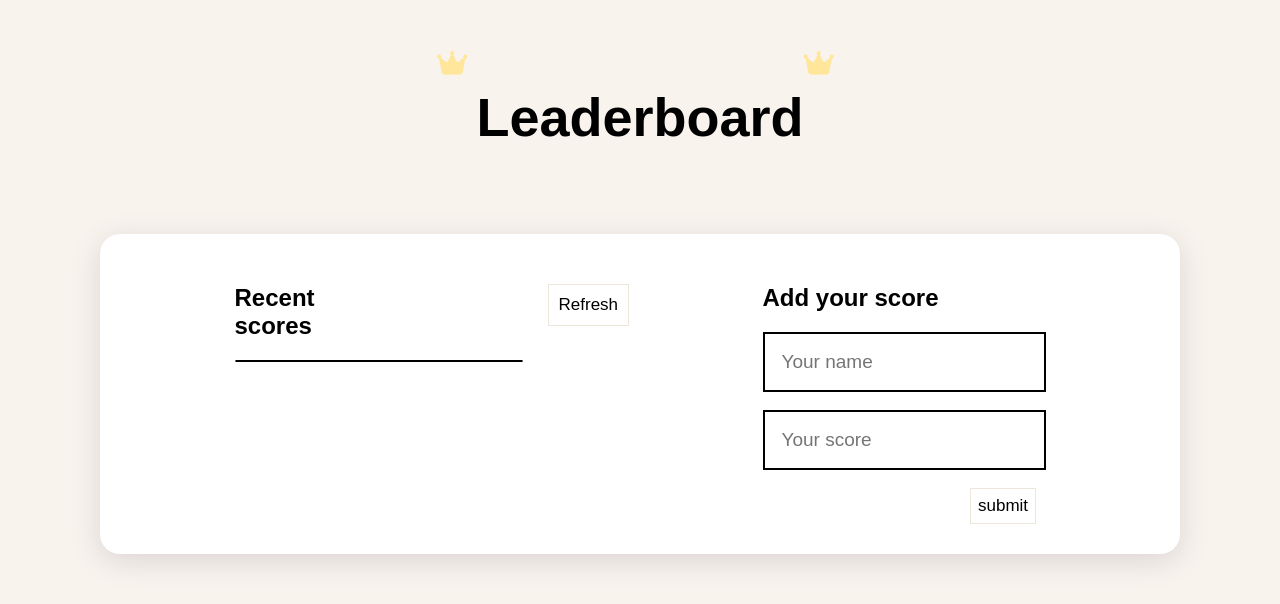
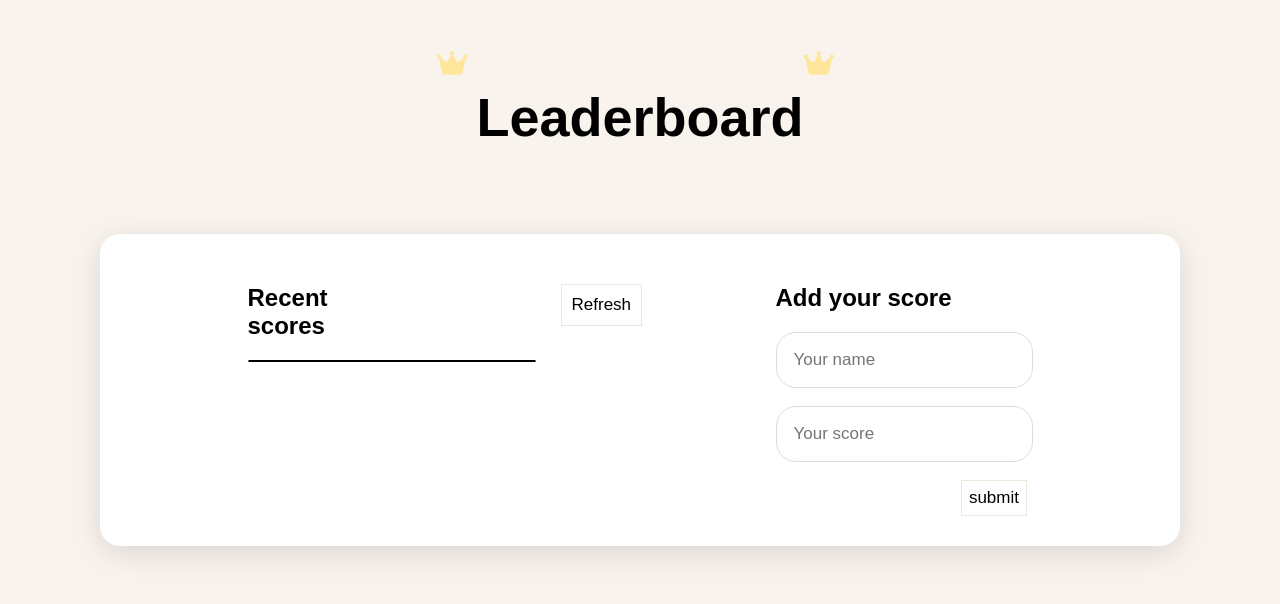
Before and after one commit to nedjwab/microverse-Leaderboard, a website built with webpack: page src/index.html in a window 1280 px wide. Built offline with nearby package versions, Linux system fonts and the light colour scheme; no server answers; a web font is replaced by a local one.

Commit message:
Add style to the form

```diff
--- a/src/style.css
+++ b/src/style.css
@@ -50,9 +50,10 @@ header {
 }
 
 input {
-  border: solid 2px black;
+  border: solid 1px #DDDDDD;
   padding: 17px;
-  font-size: 19px;
+  font-size: 17px;
+  border-radius: 20px;
 }
 
 .board {
```
